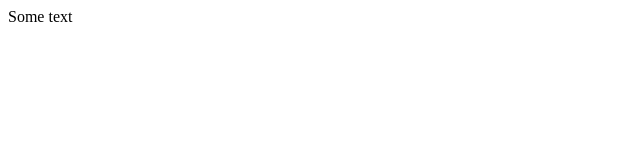
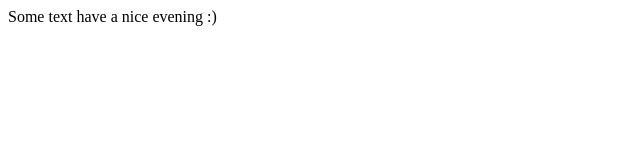
Before and after one commit to horba/git-workshop, a plain HTML site: page git-workshop/index.html in a window 1280 px wide. Shown: the whole page, without its empty margins (0-640 px from the left). Drawn offline with Linux system fonts and the light colour scheme.

Commit message:
one file

```diff
--- a/git-workshop/index.html
+++ b/git-workshop/index.html
@@ -8,5 +8,6 @@
   </head>
   <body>
     Some text
+    have a nice evening :)
   </body>
 </html>
```
